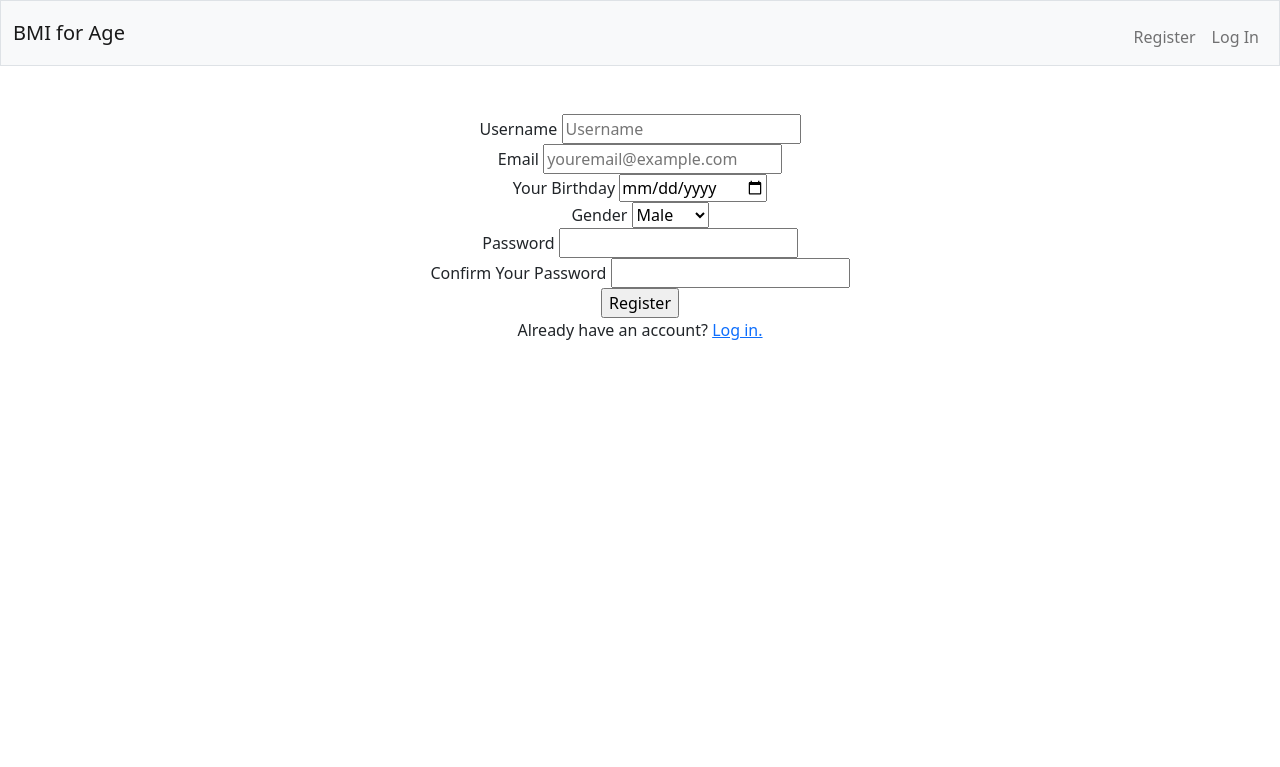
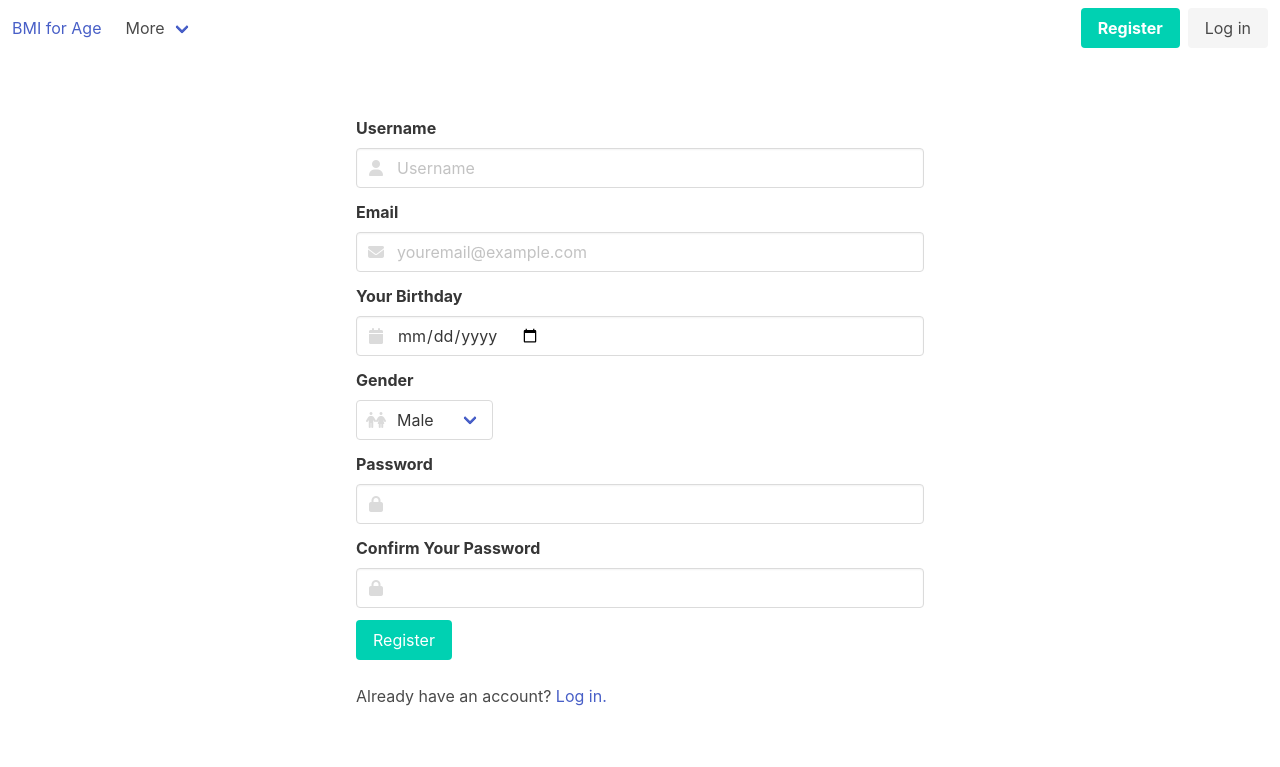
Before and after one commit to tait-adam/bmi, a Flask app: page /register in a window 1280 px wide. Shown: the top 767 px of the page. Run offline with Flask 3, Linux system fonts and the light colour scheme; some libraries are stand-ins or nearby versions.

Commit message:
style: use bulma and font awesome for layout and forms

```diff
--- /dev/null
+++ b/app/static/ui-control.js
@@ -0,0 +1,9 @@
+document.addEventListener('DOMContentLoaded', () => {
+  (document.querySelectorAll('.notification .delete') || []).forEach(($delete) => {
+    const $notification = $delete.parentNode;
+
+    $delete.addEventListener('click', () => {
+      $notification.parentNode.removeChild($notification);
+    });
+  });
+});
--- a/app/templates/layout.html
+++ b/app/templates/layout.html
@@ -3,61 +3,101 @@
 <html lang="en">
 
 <head>
-
   <meta charset="utf-8">
   <meta name="viewport" content="initial-scale=1, width=device-width">
-
-  <!-- http://getbootstrap.com/docs/5.1/ -->
-  <link crossorigin="anonymous" href="https://cdn.jsdelivr.net/npm/bootstrap@5.1.3/dist/css/bootstrap.min.css"
-    integrity="sha384-1BmE4kWBq78iYhFldvKuhfTAU6auU8tT94WrHftjDbrCEXSU1oBoqyl2QvZ6jIW3" rel="stylesheet">
-  <script crossorigin="anonymous" src="https://cdn.jsdelivr.net/npm/bootstrap@5.1.3/dist/js/bootstrap.bundle.min.js"
-    integrity="sha384-ka7Sk0Gln4gmtz2MlQnikT1wXgYsOg+OMhuP+IlRH9sENBO0LRn5q+8nbTov4+1p"></script>
 
   <!-- https://favicon.io/emoji-favicons/money-bag/ -->
   <link href="/static/favicon.ico" rel="icon">
 
+  <!-- stylesheets -->
+  <link rel="stylesheet" href="https://cdn.jsdelivr.net/npm/bulma@0.9.4/css/bulma.min.css">
   <link href="/static/styles.css" rel="stylesheet">
 
+  <!-- ui icons and control -->
+  <script src="https://kit.fontawesome.com/2e9dae02af.js" crossorigin="anonymous"></script>
+  <script src="/static/ui-control.js"></script>
+
   <title>BMI for Kids: {% block title %}{% endblock %}</title>
-
 </head>
 
 <body>
-  <nav class="bg-light border navbar navbar-expand-md navbar-light">
-    <div class="container-fluid">
-      <a class="navbar-brand" href="/">BMI for Age</a>
-      <button aria-controls="navbar" aria-expanded="false" aria-label="Toggle navigation" class="navbar-toggler"
-        data-bs-target="#navbar" data-bs-toggle="collapse" type="button">
-        <span class="navbar-toggler-icon"></span>
-      </button>
-      <div class="collapse navbar-collapse" id="navbar">
+  <nav class="navbar" role="navigation" aria-label="main navigation">
+    <div class="navbar-brand">
+      <a class="navbar-item" href="/">
+        <!-- placeholder -->
+        BMI for Age
+        <!--
+        TODO: Make a logo for BMI for Age
+        <img src="https://bulma.io/images/bulma-logo.png" width="112" height="28">
+        -->
+      </a>
+
+      <a role="button" class="navbar-burger" aria-label="menu" aria-expanded="false" data-target="navbarBasicExample">
+        <span aria-hidden="true"></span>
+        <span aria-hidden="true"></span>
+        <span aria-hidden="true"></span>
+      </a>
+    </div>
+
+    <div id="navbarBasicExample" class="navbar-menu">
+      <div class="navbar-start">
         {% if current_user.is_authenticated %}
-        <ul class="navbar-nav me-auto mt-2">
-          <li class="nav-item"><a class="nav-link" href="/">Chart</a></li>
-          <li class="nav-item"><a class="nav-link" href="/add-measurement">Add Measurement</a></li>
-        </ul>
-        <ul class="navbar-nav ms-auto mt-2">
-          <li class="nav-item"><a class="nav-link" href="/logout">Log Out</a></li>
-        </ul>
-        {% else %}
-        <ul class="navbar-nav ms-auto mt-2">
-          <li class="nav-item"><a class="nav-link" href="/register">Register</a></li>
-          <li class="nav-item"><a class="nav-link" href="/login">Log In</a></li>
-        </ul>
+        <a class="navbar-item" href="/">
+          Chart
+        </a>
+
+        <a class="navbar-item" href="/add-measurement">
+          Add Measurement
+        </a>
         {% endif %}
+
+        <div class="navbar-item has-dropdown is-hoverable">
+          <a class="navbar-link">
+            More
+          </a>
+
+          <div class="navbar-dropdown">
+            <a class="navbar-item">
+              About
+            </a>
+            <hr class="navbar-divider">
+            <a class="navbar-item">
+              Report an issue
+            </a>
+          </div>
+        </div>
+      </div>
+
+      <div class="navbar-end">
+        <div class="navbar-item">
+          <div class="buttons">
+            {% if current_user.is_authenticated %}
+            <a class="button is-light" href="/logout">
+              Log out
+            </a>
+
+            {% else %}
+            <a class="button is-primary" href="/register">
+              <strong>Register</strong>
+            </a>
+            <a class="button is-light" href="/login">
+              Log in
+            </a>
+            {% endif %}
+          </div>
+        </div>
       </div>
     </div>
   </nav>
 
   {% if get_flashed_messages() %}
-  <header>
-    <div class="alert alert-primary mb-0 text-center" role="alert">
-      {{ get_flashed_messages() | join(" ") }}
-    </div>
-  </header>
+  <div class="notification is-info">
+    <button class="delete"></button>
+    {{ get_flashed_messages() | join(" ") }}
+  </div>
   {% endif %}
 
-  <main class="container-fluid py-5 text-center">
+  <main class="">
     {% block main %}{% endblock %}
   </main>
 
--- a/app/templates/register.html
+++ b/app/templates/register.html
@@ -6,11 +6,17 @@ Register
 
 {% block main %}
 
-<form action="/register" method="post">
+<section class="section">
+  <form action="/register" method="post" class="column container is-half">
     {{ form.csrf_token }}
-  <fieldset class="form-field">
-    {{ form.username.label }}
-    {{ form.username(placeholder='Username') }}
+    <fieldset class="field">
+      {{ form.username.label(class="label") }}
+      <p class="control has-icons-left">
+        {{ form.username(class="input", placeholder='Username') }}
+        <span class="icon is-small is-left">
+          <i class="fas fa-user"></i>
+        </span>
+      </p>
       {% if form.username.errors %}
       <ul class="errors">
         {% for error in form.username.errors %}
@@ -19,9 +25,14 @@ Register
       </ul>
       {% endif %}
     </fieldset>
-  <fieldset class="form-field">
-    {{ form.email.label }}
-    {{ form.email(placeholder='youremail@example.com') }}
+    <fieldset class="field">
+      {{ form.email.label(class="label") }}
+      <p class="control has-icons-left">
+        {{ form.email(class="input", placeholder='youremail@example.com') }}
+        <span class="icon is-small is-left">
+          <i class="fas fa-envelope"></i>
+        </span>
+      </p>
       {% if form.email.errors %}
       <ul class="errors">
         {% for error in form.email.errors %}
@@ -30,9 +41,14 @@ Register
       </ul>
       {% endif %}
     </fieldset>
-  <fieldset class="form-field">
-    {{ form.birthday.label }}
-    {{ form.birthday }}
+    <fieldset class="field">
+      {{ form.birthday.label(class="label") }}
+      <p class="control has-icons-left">
+        {{ form.birthday(class="input") }}
+        <span class="icon is-small is-left">
+          <i class="fas fa-calendar"></i>
+        </span>
+      </p>
       {% if form.birthday.errors %}
       <ul class="errors">
         {% for error in form.birthday.errors %}
@@ -41,9 +57,17 @@ Register
       </ul>
       {% endif %}
     </fieldset>
-  <fieldset class="form-field">
-    {{ form.gender.label }}
-    {{ form.gender }}
+    <fieldset class="field">
+      {{ form.gender.label(class="label") }}
+      <div class="control has-icons-left">
+        <div class="select">
+          {{ form.gender(class="input") }}
+        </div>
+        <div class="icon is-small is-left">
+          <i class="fas fa-person"></i>
+          <i class="fas fa-person-dress"></i>
+        </div>
+      </div>
       {% if form.gender.errors %}
       <ul class="errors">
         {% for error in form.gender.errors %}
@@ -52,9 +76,14 @@ Register
       </ul>
       {% endif %}
     </fieldset>
-  <fieldset class="form-field">
-    {{ form.password.label }}
-    {{ form.password }}
+    <fieldset class="field">
+      {{ form.password.label(class="label") }}
+      <p class="control has-icons-left">
+        {{ form.password(class="input") }}
+        <span class="icon is-small is-left">
+          <i class="fas fa-lock"></i>
+        </span>
+      </p>
       {% if form.password.errors %}
       <ul class="errors">
         {% for error in form.password.errors %}
@@ -63,9 +92,14 @@ Register
       </ul>
       {% endif %}
     </fieldset>
-  <fieldset class="form-field">
-    {{ form.confirmation.label }}
-    {{ form.confirmation }}
+    <fieldset class="field">
+      {{ form.confirmation.label(class="label") }}
+      <p class="control has-icons-left">
+        {{ form.confirmation(class="input") }}
+        <span class="icon is-small is-left">
+          <i class="fas fa-lock"></i>
+        </span>
+      </p>
       {% if form.confirmation.errors %}
       <ul class="errors">
         {% for error in form.confirmation.errors %}
@@ -74,12 +108,13 @@ Register
       </ul>
       {% endif %}
     </fieldset>
-  {{ form.submit }}
+    {{ form.submit(class="button is-primary") }}
   </form>
-<div class="login-register">
+  <div class="container column is-half">
     <div>
       <span>Already have an account?</span>
       <a href="{{ url_for('user.login') }}">Log in.</a>
     </div>
   </div>
+  <section>
     {% endblock %}
```
Also changed, not shown: app/templates/login.html (+22 -10 lines), app/templates/measurement.html (+29 -11 lines), 1 other file. Lines whose indentation alone changed are shown as unchanged.
